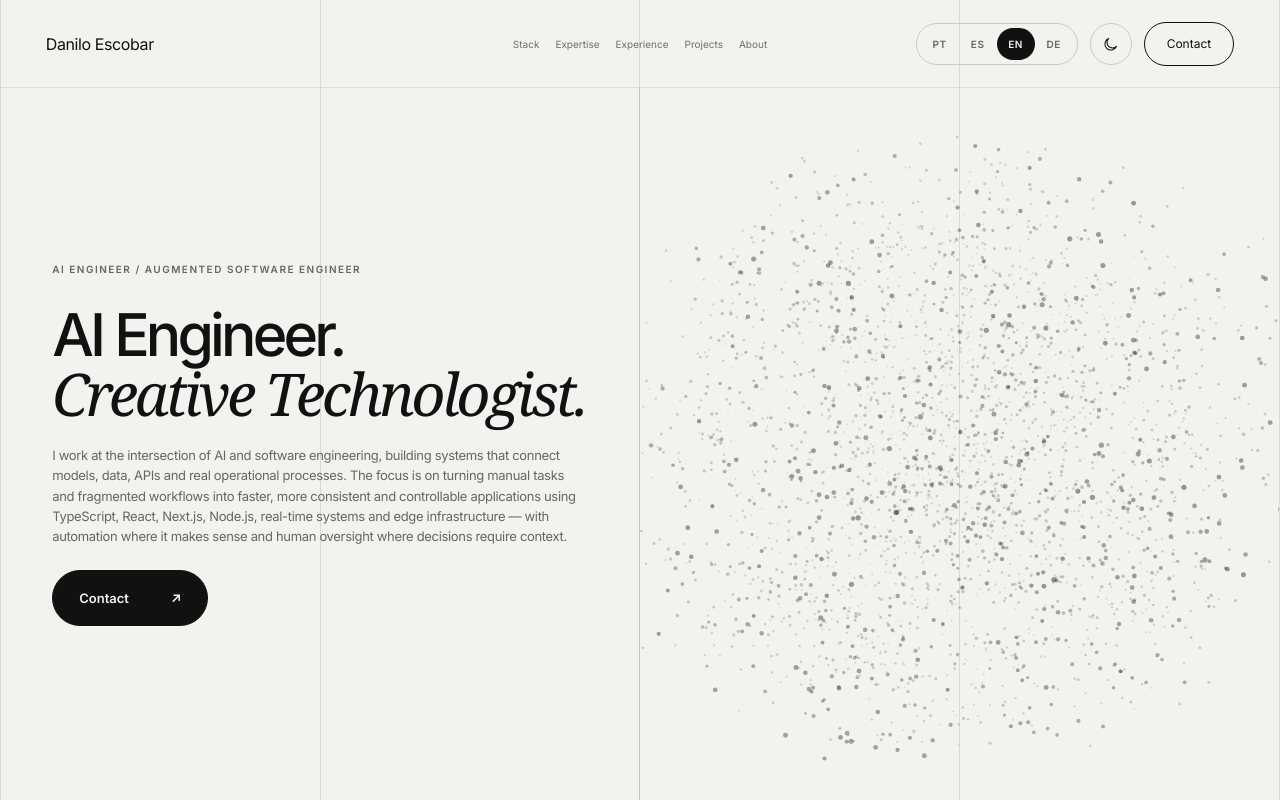
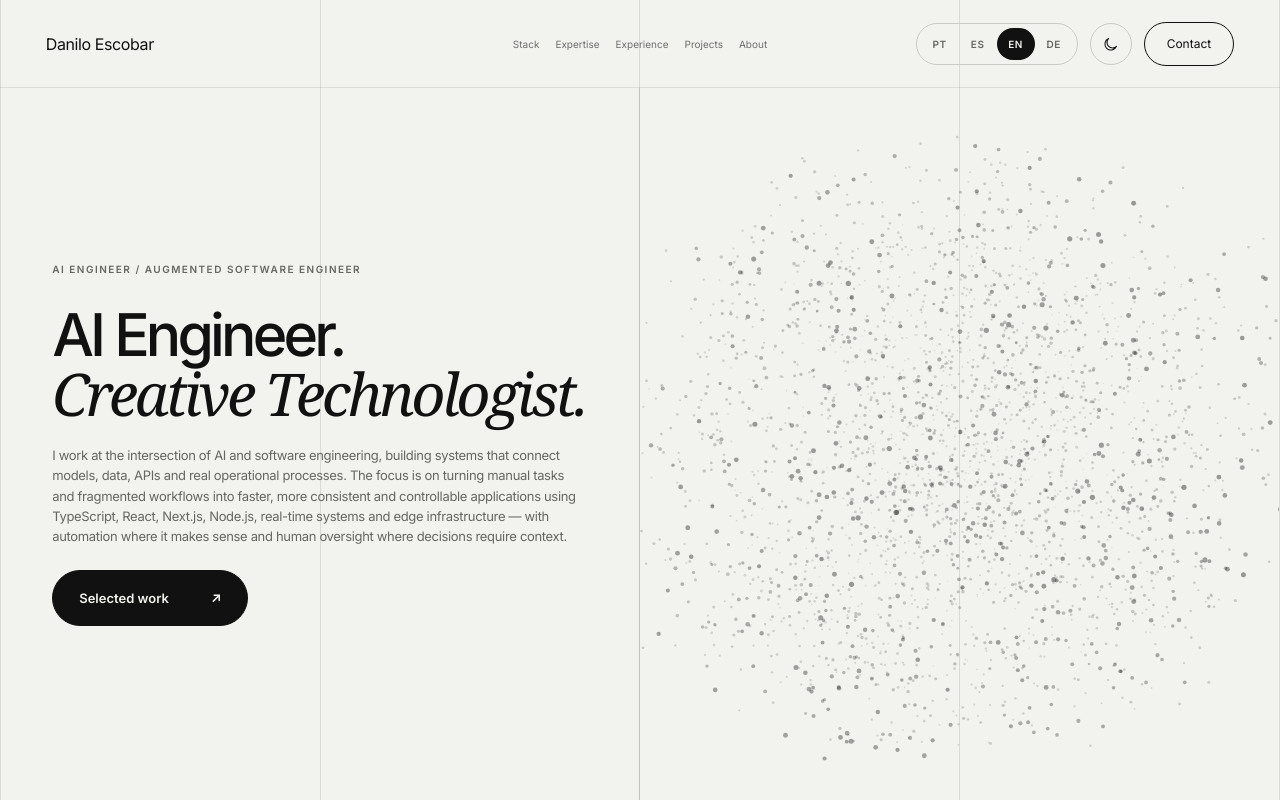
Before and after one commit to escobardanilo/my-site, a Next.js app: page / in a window 1280 px wide. Built offline with nearby package versions, Linux system fonts and the light colour scheme.

Commit message:
Restore projects action in hero

```diff
--- a/src/components/sections/Hero.tsx
+++ b/src/components/sections/Hero.tsx
@@ -34,11 +34,11 @@ export function Hero() {
             </p>
 
             <a
-              href="mailto:d.escobar-016@hotmail.com"
+              href="/#projects"
               className="hero__cta"
             >
               <span>
-                {copy.header.contact}
+                {copy.hero.selectedWork}
               </span>
 
               <span aria-hidden="true">
```
